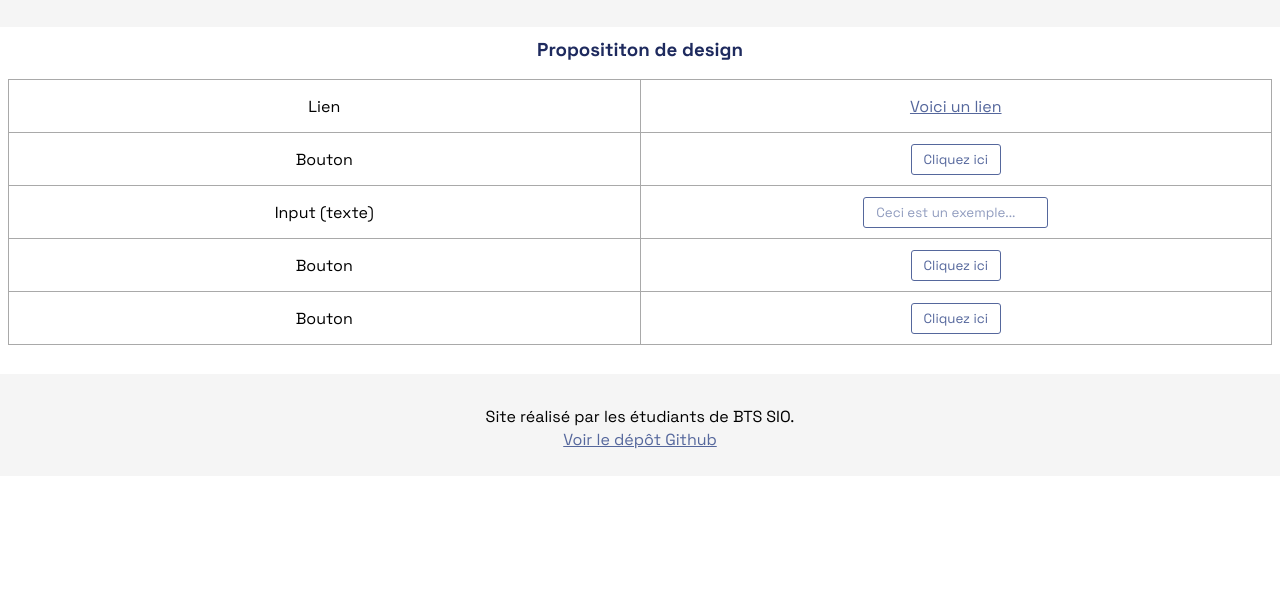
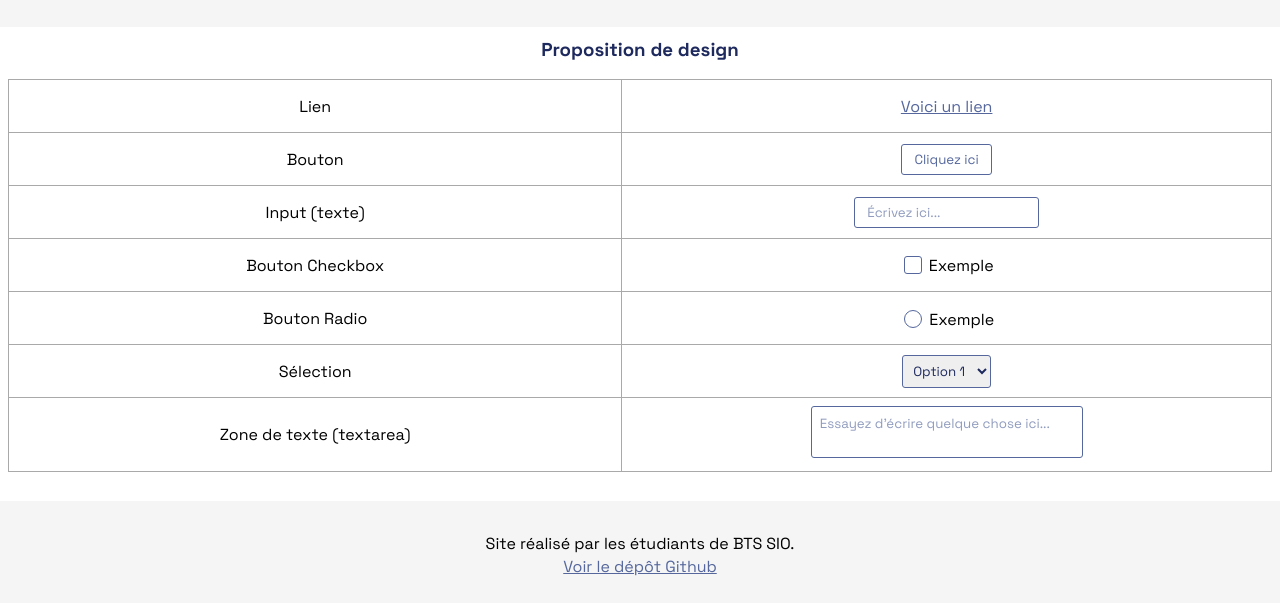
Before and after one commit to adriendeval/ApplicationBTS-SIO, a plain HTML site: page index.html in a window 1280 px wide. Shown: the part 72-686 px from the top of the page. Drawn offline with Linux system fonts and the light colour scheme.

Commit message:
Added buttons, select and textarea

```diff
--- a/index.html
+++ b/index.html
@@ -14,7 +14,7 @@
     </header>
     <main>
 
-        <h3>Proposititon de design</h3>
+        <h3>Proposition de design</h3>
         <table border class="menu">
             <tr>
                 <td>Lien</td>
@@ -26,15 +26,29 @@
             </tr>
             <tr>
                 <td>Input (texte)</td>
-                <td><input type="text" placeholder="Ceci est un exemple..."></td>
+                <td><input type="text" placeholder="Écrivez ici..."></td>
             </tr>
             <tr>
-                <td>Bouton</td>
-                <td><button>Cliquez ici</button></td>
+                <td>Bouton Checkbox</td>
+                <td><input type="checkbox" name="checkbox"> Exemple</td>
             </tr>
             <tr>
-                <td>Bouton</td>
-                <td><button>Cliquez ici</button></td>
+                <td>Bouton Radio</td>
+                <td><input type="radio"> Exemple</td>
+            </tr>
+            <tr>
+                <td>Sélection</td>
+                <td>
+                    <select>
+                        <option value="1">Option 1</option>
+                        <option value="2">Option 2</option>
+                        <option value="3">Option 3</option>
+                    </select>
+                </td>
+            </tr>
+            <tr>
+                <td>Zone de texte (textarea)</td>
+                <td><textarea placeholder="Essayez d'écrire quelque chose ici..." cols="32" rows="2"></textarea></td>
             </tr>
         </table>
 
--- a/style.css
+++ b/style.css
@@ -1,15 +1,13 @@
 @import url('https://fonts.googleapis.com/css2?family=Space+Grotesk:wght@300..700&display=swap');
 
-body, button, input {
+body, button, input, input[type="checkbox"], input[type="radio"], textarea, option, select {
   font-family: 'Space Grotesk', sans-serif;
   cursor : url('mouse/cursor-fill.svg') 0 0, auto;
 }
 
-a, button, button:hover, button:focus, button:active, button:disabled, input[type="submit"], input[type="button"] {
+a, button, button:hover, button:focus, button:active, button:disabled, input[type="submit"], input[type="button"], select, option {
   cursor: url('mouse/hand-index-thumb-fill.svg') 0 0, pointer;
 }
-
-
 
 p, span, input, textarea, h1, h2, h3 {
   cursor: url('mouse/cursor-text.svg') 0 0, text;
@@ -83,7 +81,7 @@ a:active {
 button {
   background-color: white;
   color: #55679C;
-  border: 1px solid #55679C;
+  border: 1.5px solid #55679C;
   border-radius: 3px;
   padding-top: 6px;
   padding-bottom: 6px;
@@ -105,7 +103,7 @@ button:active {
 }
 
 input[type="text"], input[type="password"] {
-  border: 1px solid #55679C;
+  border: 1.5px solid #55679C;
   border-radius: 3px;
   padding-top: 6px;
   padding-bottom: 6px;
@@ -123,3 +121,93 @@ input[type="text"]::placeholder {
   color: #55679C;
   opacity: 0.65;
 }
+
+input[type="checkbox"] {
+  appearance: none;
+  width: 18px;
+  height: 18px;
+  border: 1.5px solid #55679C;
+  vertical-align: -6.5px;
+  border-radius: 3px;
+  outline: none;
+  padding: 2px;
+}
+
+input[type="checkbox"]:hover {
+  background-color: #55679C25;
+  content: url('images/check-stroke-purple.svg');
+}
+
+input[type="checkbox"]:checked {
+  background-color: #55679C;
+  content: url('images/check-stroke-white.svg');
+  color: white;
+}
+
+input[type="checkbox"]:checked:hover {
+  background-color: #45517a;
+}
+
+input[type="radio"] {
+  appearance: none;
+  width: 18px;
+  height: 18px;
+  border: 1.5px solid #55679C;
+  vertical-align: -3.5px;
+  border-radius: 50%;
+  outline: none;
+  padding: 4px;
+}
+
+input[type="radio"]:hover {
+  background-color: #55679C25;
+  content: url('images/circle-outline-purple.svg');
+}
+
+input[type="radio"]:checked {
+  background-color: #55679C;
+  content: url('images/circle-outline-white.svg');
+  color: white;
+}
+
+input[type="radio"]:checked:hover {
+  background-color: #45517a;
+}
+
+select {
+  outline: none;
+  color: #1E2A5E;
+  padding: 6px;
+  border: 1.5px solid #55679C;
+  border-radius: 3px;
+}
+
+option {
+  color: #55679C;
+}
+
+option:hover {
+  background-color: #55679C25;
+}
+
+option:active {
+  background-color: #55679C50;
+}
+
+textarea {
+  border: 1.5px solid #55679C;
+  border-radius: 3px;
+  padding: 8px;
+  color: #55679C;
+  outline: none;
+  resize: none;
+}
+
+textarea::placeholder {
+  color: #55679C;
+  opacity: 0.65;
+}
+
+textarea:hover, textarea:focus, textarea:active {
+  box-shadow: 0 0 2px #55679C;
+}
```
Also changed, not shown: images/check-stroke-purple.svg (added), images/check-stroke-white.svg (added), images/circle-outline-purple.svg (added), images/circle-outline-white.svg (added), mouse/link-stroke.svg (added).
